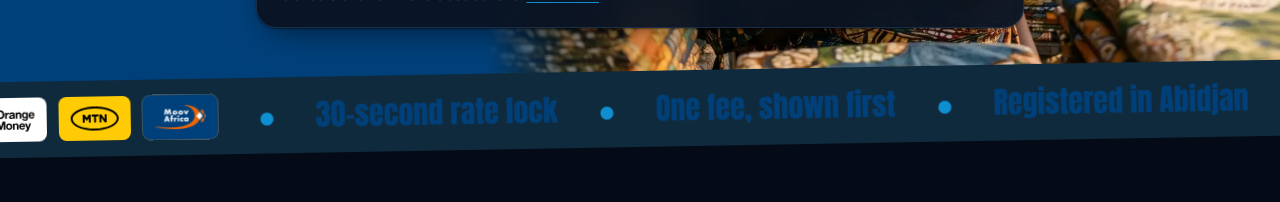
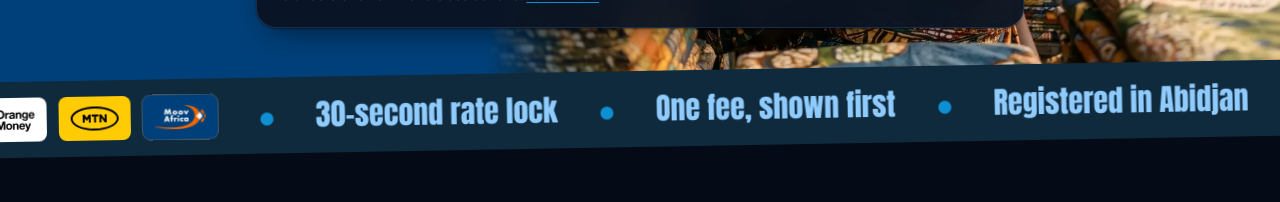
Before and after one commit to tranoxfinance/website, a Next.js app: page /en-NG/about in a window 1280 px wide. Shown: the part 748-950 px from the top of the page. Built offline with nearby package versions, Linux system fonts and the light colour scheme; no server answers.

Commit message:
Keep the fact band text readable in dark mode

```diff
--- a/src/components/FactBand.tsx
+++ b/src/components/FactBand.tsx
@@ -17,7 +17,7 @@ export function FactBand({ items, label }: FactBandProps) {
             <ul
               key={copy}
               aria-hidden={copy === 1}
-              className="flex shrink-0 items-center whitespace-nowrap font-display text-2xl leading-none text-navy sm:text-3xl"
+              className="flex shrink-0 items-center whitespace-nowrap font-display text-2xl leading-none text-brand-ink sm:text-3xl"
             >
               <li className="flex items-center">
                 <span className="flex items-center gap-3 px-6 sm:gap-4 sm:px-10">
```
